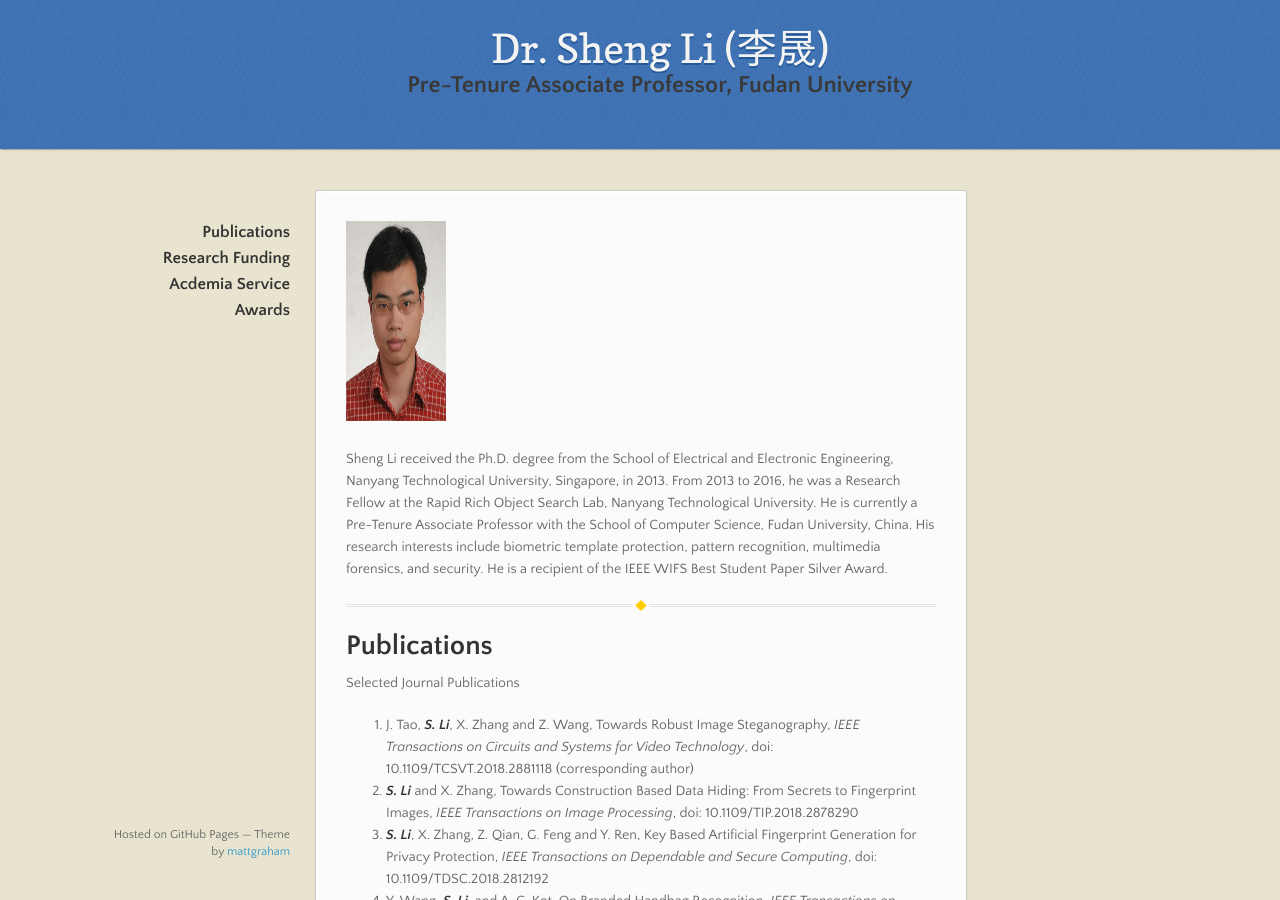
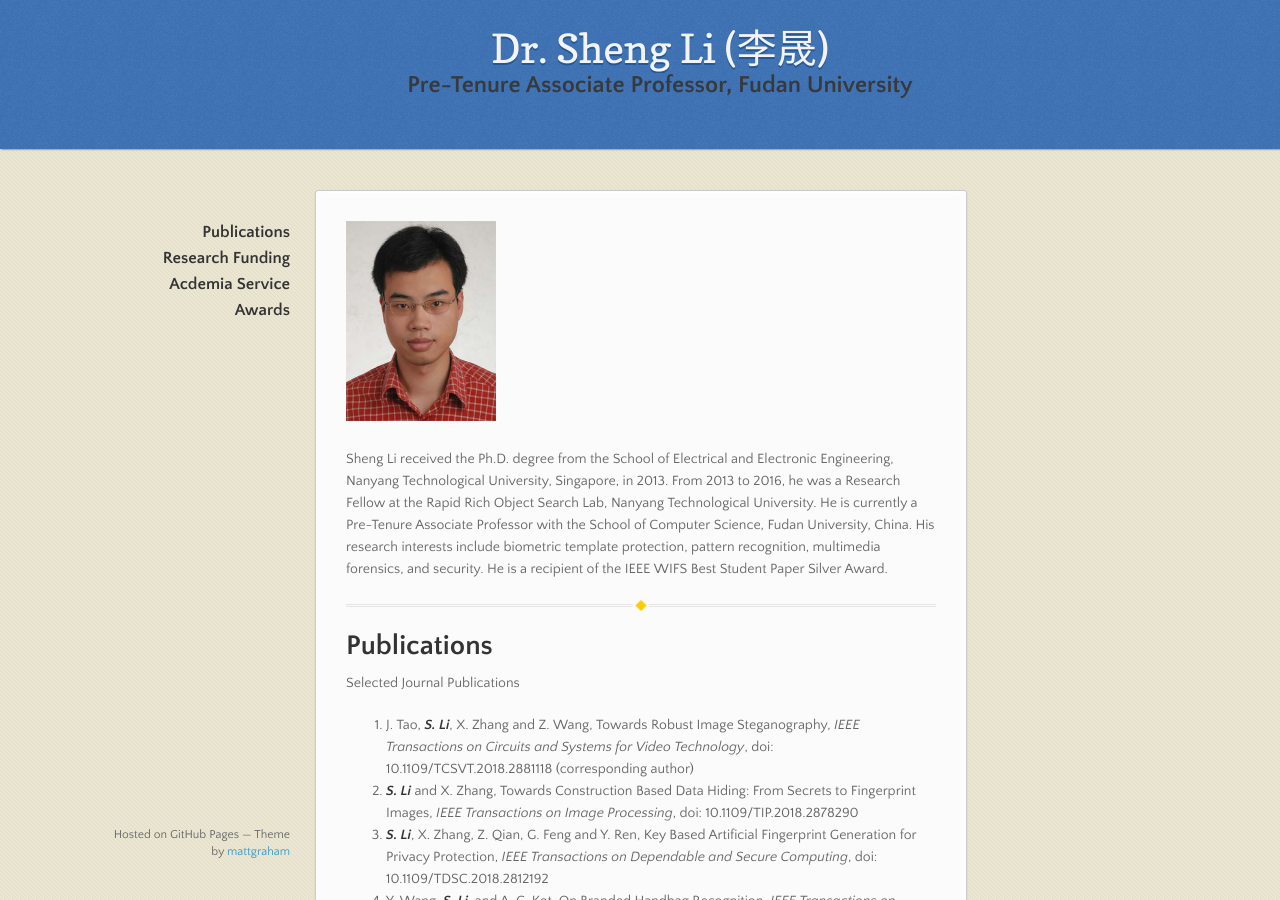
Before and after one commit to blazelisheng/blazelisheng.github.io, a Jekyll site: the page built from index.md, in a window 1280 px wide and 900 px high. Built offline with Jekyll 4.4.1, drawn with Linux system fonts in a browser that asks for light colours.

Commit message:
Update index.md

```diff
--- a/index.md
+++ b/index.md
@@ -5,7 +5,7 @@
 
 
 
-<img src="/assets/images/Sheng_Li_Photo.png" width="100" height="200" />
+<img src="/assets/images/Sheng_Li_Photo.png" width="150" height="200" />
 
 Sheng Li received the Ph.D. degree from the School of Electrical and Electronic Engineering, Nanyang Technological University, Singapore, in 2013. From 2013 to 2016, he was a Research Fellow at the Rapid Rich Object Search Lab, Nanyang Technological University. He is currently a Pre-Tenure Associate Professor with the School of Computer Science, Fudan University, China. His research interests include biometric template protection, pattern recognition, multimedia forensics, and security. He is a recipient of the IEEE WIFS Best Student Paper Silver Award.
 
```
